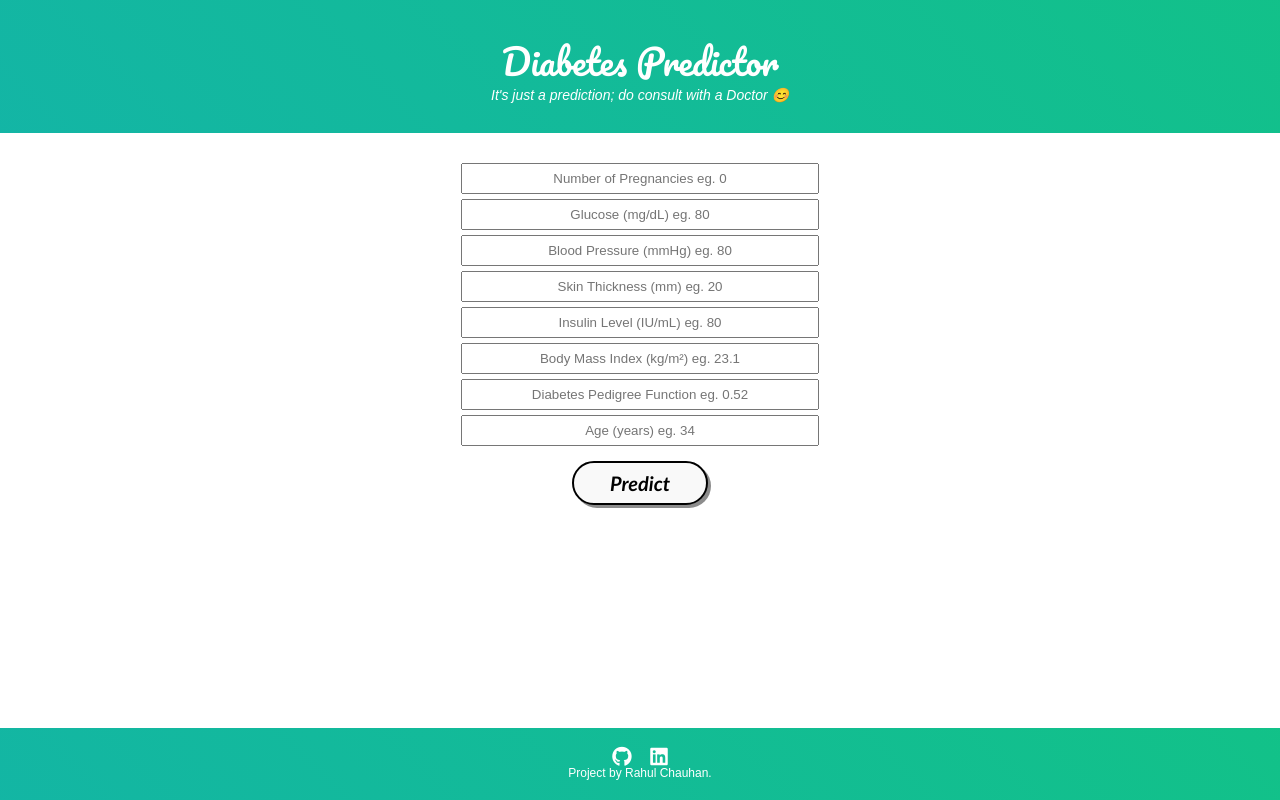
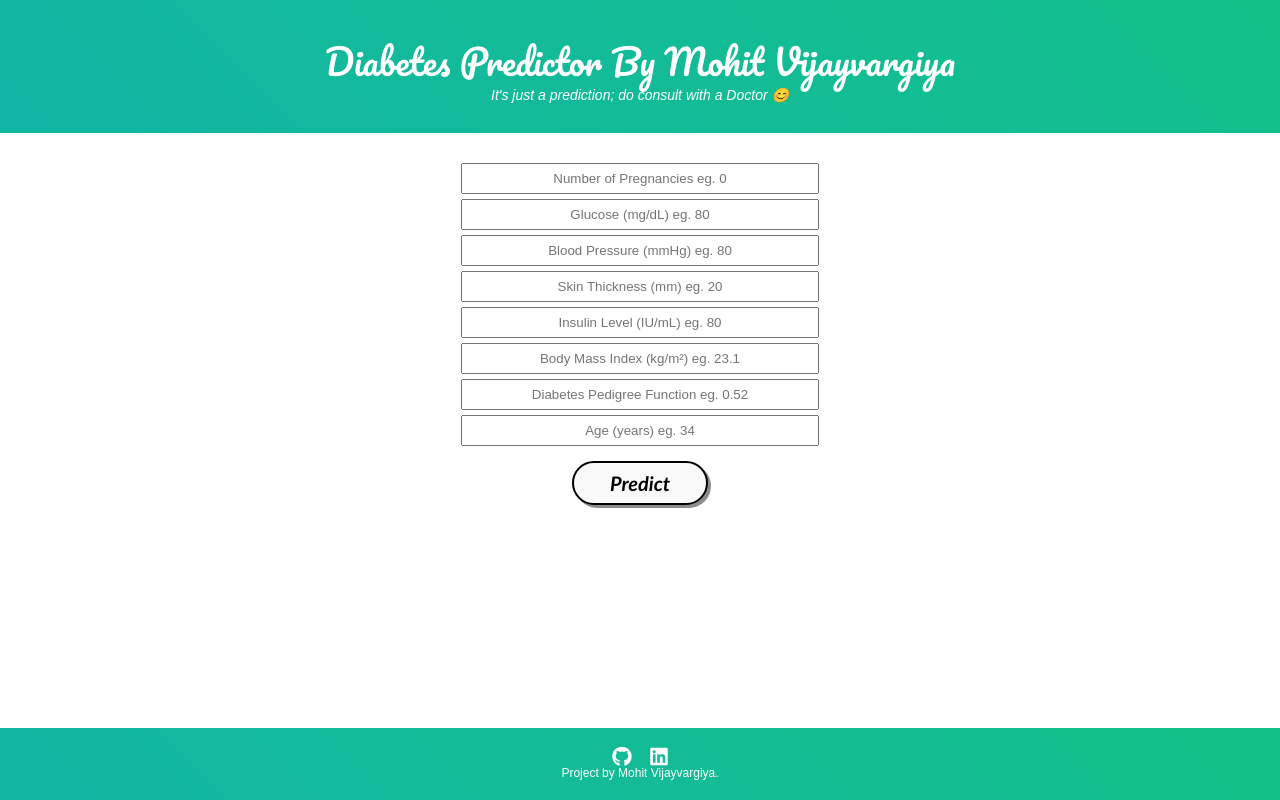
Before and after one commit to movijay/Diabetes-Predictor, a Flask app: page / in a window 1280 px wide. Run offline with Flask 2, Linux system fonts and the light colour scheme; parts of the project's set-up code (start-up, migrations or seed data) failed here and were passed over; some libraries are stand-ins or nearby versions.

Commit message:
first commit

```diff
--- a/templates/index.html
+++ b/templates/index.html
@@ -14,7 +14,7 @@
 
         <!-- Website Title -->
     	<div class="container">
-            <h2 class='container-heading'><span class="heading_font">Diabetes Predictor</span></h2>
+            <h2 class='container-heading'><span class="heading_font">Diabetes Predictor By Mohit Vijayvargiya</span></h2>
             <div class='description'>
     			<p>It's just a prediction; do consult with a Doctor 😊</p>
     		</div>
@@ -39,10 +39,10 @@
         <!-- Footer -->
        <div class='footer'>
            <div class="contact">
-               <a target="_blank" href="https://github.com/im-rcr"><i class="fab fa-github fa-lg contact-icon"></i></a>
-               <a target="_blank" href="https://www.linkedin.com/in/rahul-chauhan-b54842154/"><i class="fab fa-linkedin fa-lg contact-icon"></i></a>
+               <a target="_blank" href="https://github.com/movijay"><i class="fab fa-github fa-lg contact-icon"></i></a>
+               <a target="_blank" href="https://www.linkedin.com/in/mohit27vijayvargiya/"><i class="fab fa-linkedin fa-lg contact-icon"></i></a>
            </div>
-           <p class='footer-description'>Project by Rahul Chauhan.</p>
+           <p class='footer-description'>Project by Mohit Vijayvargiya.</p>
        </div>
 
     </body>
```
Also changed, not shown: templates/result.html (+5 -5 lines).
